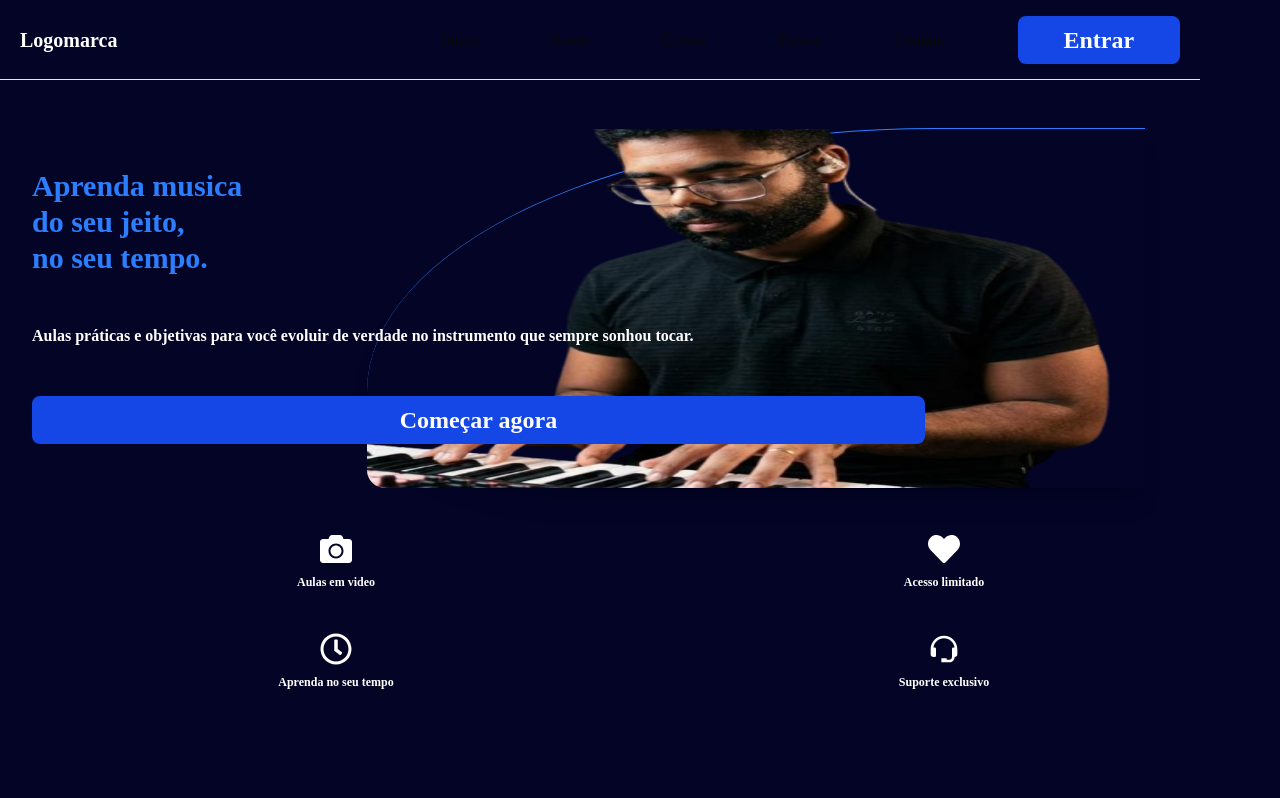
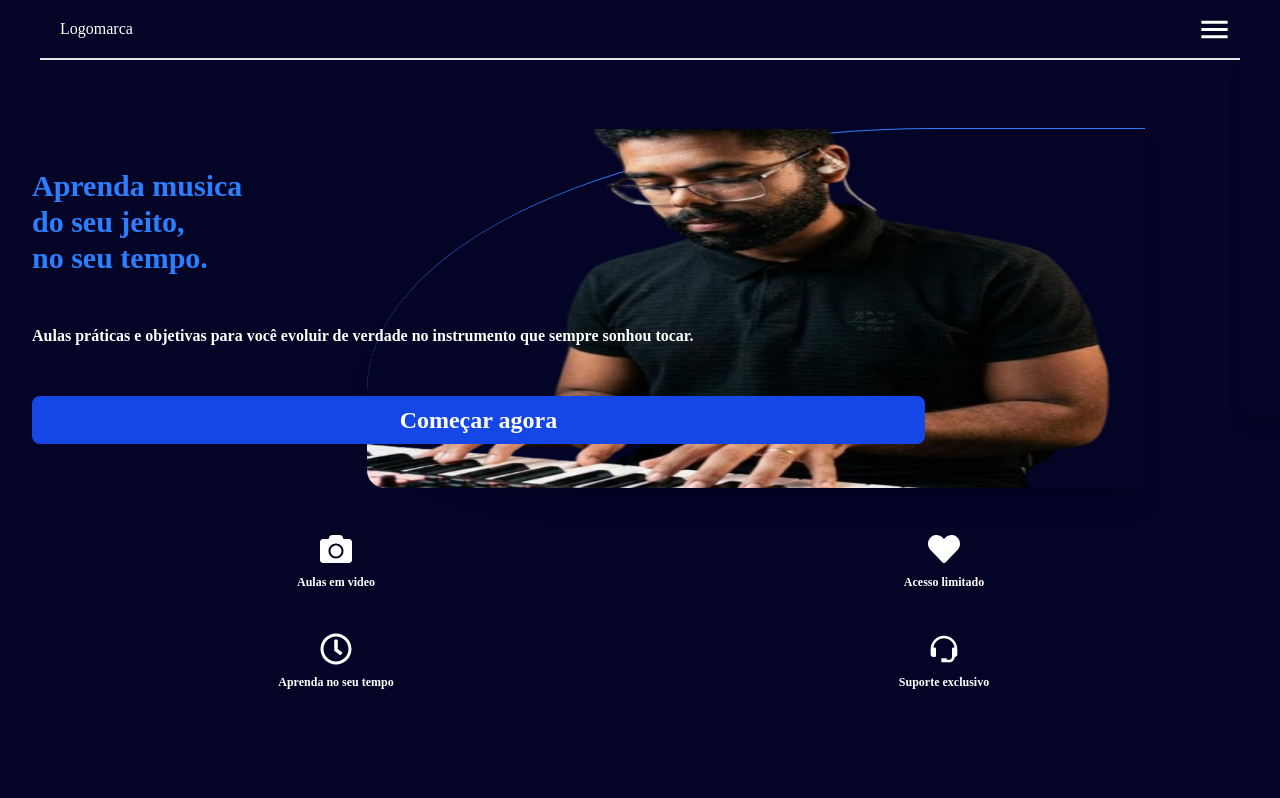
Before and after one commit to dev-brunosantos/MB-Site-Front, a Next.js app: page / in a window 1280 px wide. Shown: the top 798 px of the page. Built offline with nearby package versions, Linux system fonts and the light colour scheme.

Commit message:
Realização de testes

```diff
--- a/src/components/menu/LinkComponent.tsx
+++ b/src/components/menu/LinkComponent.tsx
@@ -7,7 +7,10 @@ interface LinkComponentProps {
 
 export const LinkComponent = ({ link, titulo }: LinkComponentProps) => {
     return(
-        <Link href={link}>
+        <Link
+            href={link}
+            className="my-2 text-[20px] font-bold"
+        >
             {titulo}
         </Link>
     )
--- a/src/components/menu/index.tsx
+++ b/src/components/menu/index.tsx
@@ -1,6 +1,9 @@
+"use client"
+
 import { MdMenu } from "react-icons/md"
 import { BtnComponent } from "../buttom"
 import { LinkComponent } from "./LinkComponent"
+import { useEffect, useState } from "react"
 
 export const MenuComponent = () => {
 
@@ -12,36 +15,60 @@ export const MenuComponent = () => {
         { link: "/contato", titulo: "Contato" },
     ]
 
-    return(
+    const [menuAberto, setMenuAberto] = useState(false);
+
+    const abrirMenu = () => {
+        setMenuAberto(!menuAberto)
+    }
+
+    return (
         <header
-            // Corrigido o max-w e h para valores válidos. Adicionado mx-auto para centralizar o menu se necessário.
-            className="w-full max-w-300 mx-auto h-20 border-b px-5 flex items-center justify-between bg-[#040427] z-50 fixed top-0"
+            className="
+                w-full max-w-300 h-15 border-b-2 pl-5 flex items-center justify-between
+                fixed top-0 left-1/2 -translate-x-1/2 bg-[#040427] text-white z-50
+            "
         >
-            <div>
-                <h1 className="font-bold text-xl text-white">Logomarca</h1>
+
+            <div className="h-full flex items-center justify-center">
+                <h1>
+                    <a href="/">Logomarca</a>
+                </h1>
             </div>
 
-            {/* BOTÃO HAMBÚRGUER: Aparece no mobile, some em telas grandes (lg) */}
-            <button className="block lg:hidden text-white">
-                <MdMenu size={35} color="white"/> {/* 50px costuma ficar exageradamente grande */}
-            </button>
+            <nav
+                className="
+                    w-[70%] h-full relative
+                "
+            >
 
-            {/* CONTAINER DE NAVEGAÇÃO: Escondido no mobile (hidden), vira flex no desktop (lg:flex) */}
-            <nav className="hidden lg:flex w-[70%] items-center justify-between">
-                <ul className="w-[80%] flex items-center justify-evenly">
+                <ul
+                    className="
+                        w-full h-auto rounded-bl-lg pb-10 flex flex-col items-center justify-evenly gap-8 absolute top-full overflow-hidden transition-all duration-300 shadow-lg bg-[#040427]
+                    "
+                    style={{
+                        // height: menuAberto ? "auto" : "0",
+                        paddingBottom: menuAberto ? "40px" : "0px",
+                        right: menuAberto ? "0%" : "-100%"
+                    }}
+                >
                     {links.map(opt => (
                         <LinkComponent
-                            key={opt.link}
+                            key={opt.titulo}
                             link={opt.link}
                             titulo={opt.titulo}
                         />
                     ))}
                 </ul>
+            </nav>
 
-                <div className="w-[20%] flex items-center justify-end">
-                    <BtnComponent titulo="Entrar" />
-                </div>
-            </nav>
+
+            <button
+                className="absolute right-2"
+                onClick={abrirMenu}
+            >
+                <MdMenu size={35} />
+            </button>
+
         </header>
     )
 }
```
